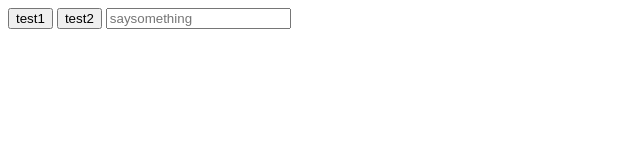
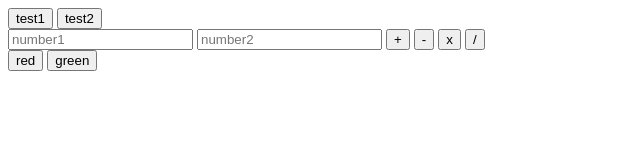
Before and after one commit to simonZ0919/WebServer, a plain HTML site: page webapps/1902web/JavaScript/TestJS.html in a window 1280 px wide. Shown: the whole page, without its empty margins (0-640 px from the left). Drawn offline with Linux system fonts and the light colour scheme.

Commit message:
javaScript

```diff
--- a/webapps/1902web/JavaScript/TestJS.html
+++ b/webapps/1902web/JavaScript/TestJS.html
@@ -13,29 +13,63 @@
 		console.log(i);// log results
 	}
 
-	// claim function, Way 1
-	function sum(x,y){
-		return x+y;
+	// claim function, Way 1: function func1(var){}
+	// Way2: var n=function func2(var){}
+	// getElementById(): return element
+	// e.value: set value, e.innerText/innerHTML: set text
+
+	function calculator(operator) {
+		var n1=document.getElementById("num1").value;
+		var n2=document.getElementById("num2").value;
+		var result;
+
+		if (isNaN(n1) || isNaN(n2)) {
+			result="invalid data";
+
+		}
+		else{
+			switch (operator) {
+				case "add":
+					// convert to number
+					result=parseInt(n1)+parseInt(n2);
+					break;
+				case "subtract":
+					result=parseInt(n1)-parseInt(n2);
+					break;
+				case "multiply":
+					result=parseInt(n1)*parseInt(n2);
+					break;
+				case "divide":
+					result=parseInt(n1)/parseInt(n2);
+					break;
+			}
+		}
+		document.getElementById("d1").innerText=result;
 	}
 
-	// Way 2
-	// var fn2=function sun(x,y) {
-	// 	return x+y;
-	// }
-	alert(sum(3,5));
+	function color() {
 
-	var input=document.getElementById("myinput");
-
-
-
+	}
 </script>
 </head>
 <body>
+
 <!-- button event for javascript -->
 <input type="button" value="test1"
 onclick="alert('66'+6)"><!-- +: string -->
 <input type="button" value="test2"
-onclick="alert('66'-6)"><!-- other: convert to number  -->
-<input type="text" id="myinput" placeholder="saysomething">
+onclick="alert('66'-6)"><!-- others: convert to number  -->
+<br>
+<!-- calculator -->
+<input type="text" id="num1" placeholder="number1">
+<input type="text" id="num2" placeholder="number2">
+<input type="button" value="+" onclick="calculator('add')">
+<input type="button" value="-" onclick="calculator('subtract')">
+<input type="button" value="x" onclick="calculator('multiply')">
+<input type="button" value="/" onclick="calculator('divide')">
+<div id="d1"></div>
+
+<input type="button" value="red" onclick="">
+<input type="button" value="green" onclick="">
 </body>
 </html>
```
